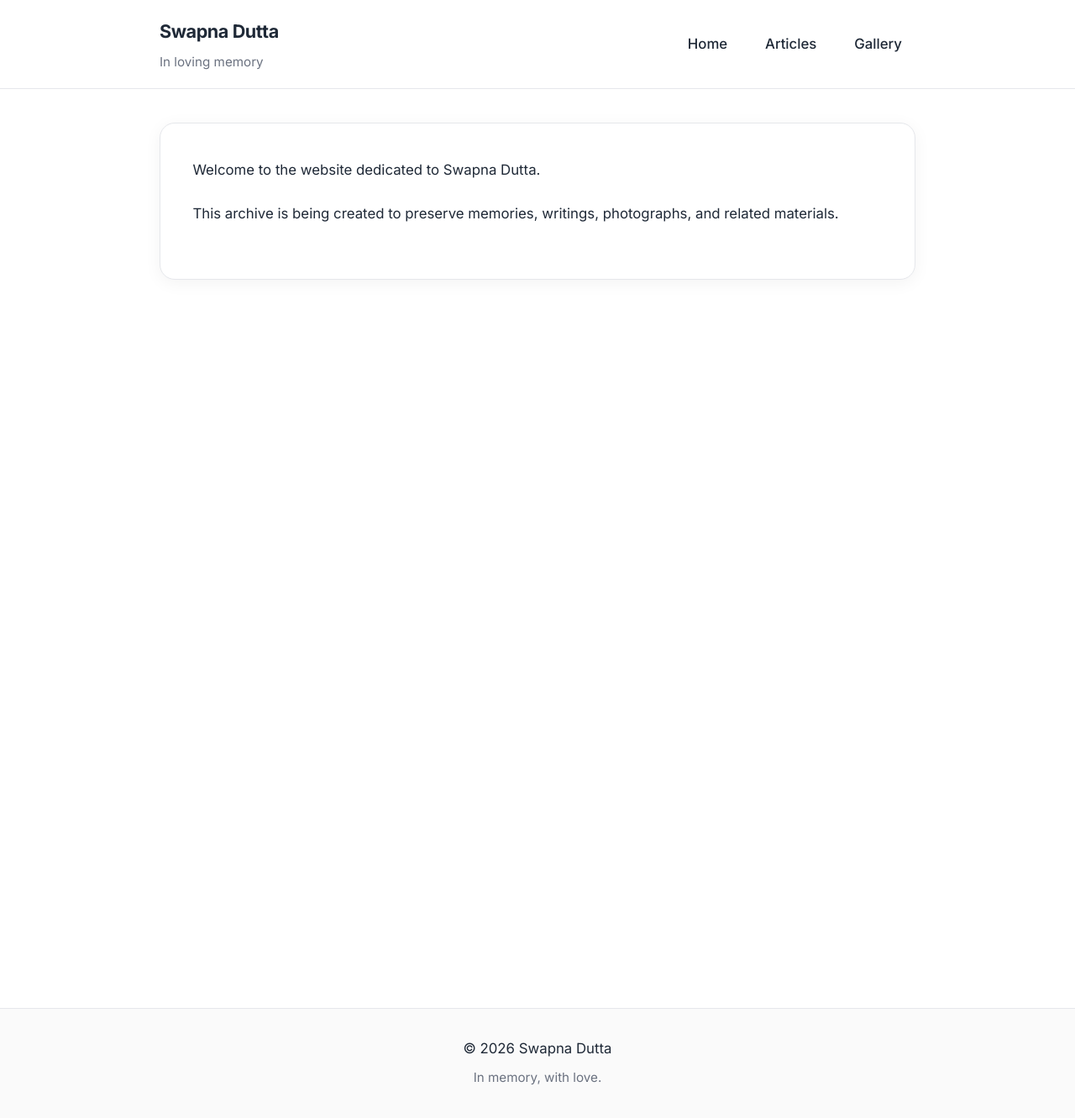
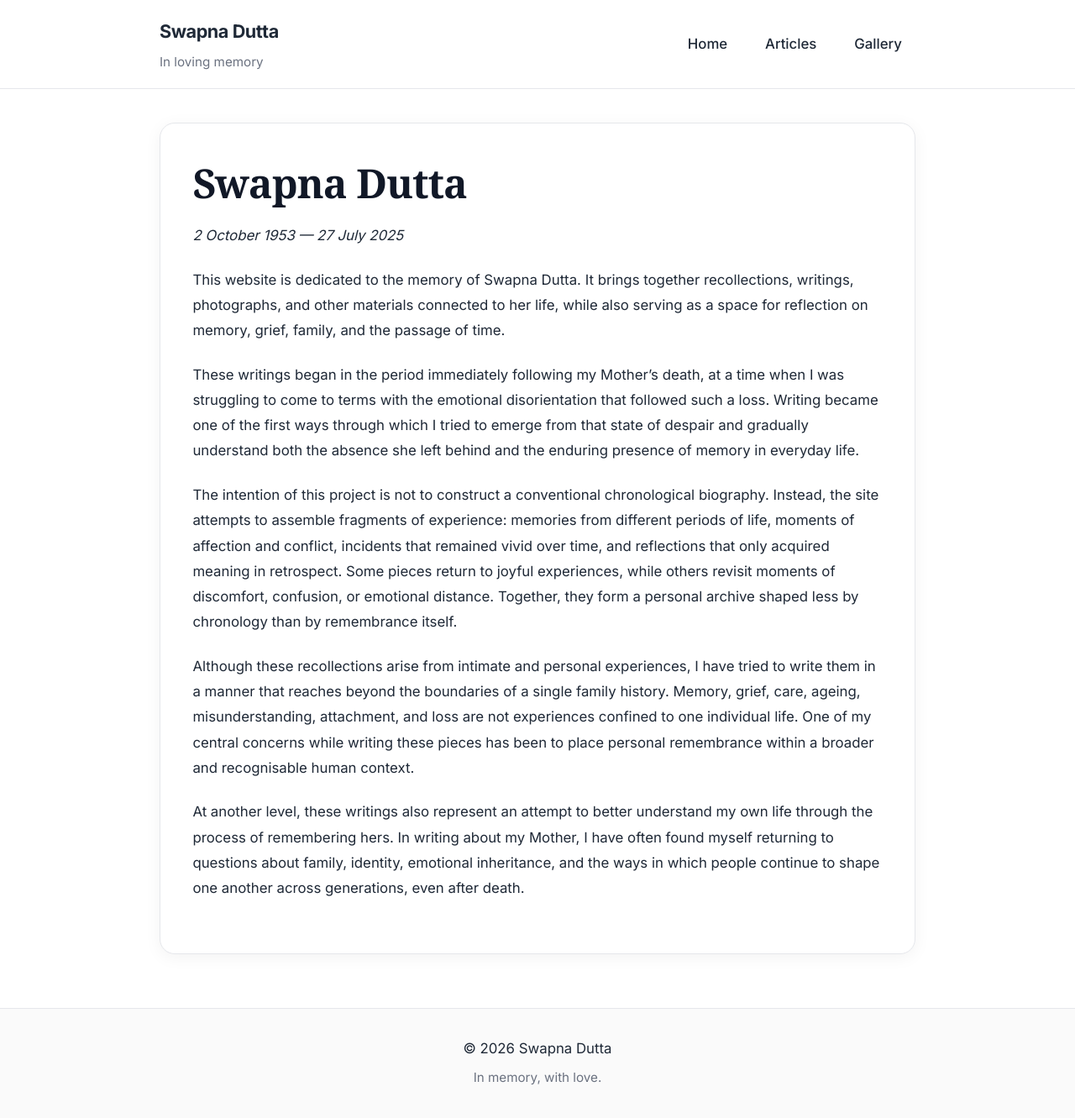
Before and after one commit to titodutta/swapnadutta, a Jekyll site: the page built from index.md, in a window 1280 px wide and 1335 px high. Shown: the top 1331 px of the window at 84% size. Built offline with Jekyll 4.4.1, drawn with Linux system fonts in a browser that asks for light colours.

Commit message:
Update index.md

```diff
--- a/index.md
+++ b/index.md
@@ -2,8 +2,22 @@
 layout: default
 lang: en
 title: Home
+description: "Memorial and archival website dedicated to Swapna Dutta."
+categories: [Project pages]
+permalink: /
+created: 2026-05-14
 ---
 
-Welcome to the website dedicated to Swapna Dutta.
+# Swapna Dutta
 
-This archive is being created to preserve memories, writings, photographs, and related materials.
+*2 October 1953 — 27 July 2025*
+
+This website is dedicated to the memory of Swapna Dutta. It brings together recollections, writings, photographs, and other materials connected to her life, while also serving as a space for reflection on memory, grief, family, and the passage of time.
+
+These writings began in the period immediately following my Mother's death, at a time when I was struggling to come to terms with the emotional disorientation that followed such a loss. Writing became one of the first ways through which I tried to emerge from that state of despair and gradually understand both the absence she left behind and the enduring presence of memory in everyday life.
+
+The intention of this project is not to construct a conventional chronological biography. Instead, the site attempts to assemble fragments of experience: memories from different periods of life, moments of affection and conflict, incidents that remained vivid over time, and reflections that only acquired meaning in retrospect. Some pieces return to joyful experiences, while others revisit moments of discomfort, confusion, or emotional distance. Together, they form a personal archive shaped less by chronology than by remembrance itself.
+
+Although these recollections arise from intimate and personal experiences, I have tried to write them in a manner that reaches beyond the boundaries of a single family history. Memory, grief, care, ageing, misunderstanding, attachment, and loss are not experiences confined to one individual life. One of my central concerns while writing these pieces has been to place personal remembrance within a broader and recognisable human context.
+
+At another level, these writings also represent an attempt to better understand my own life through the process of remembering hers. In writing about my Mother, I have often found myself returning to questions about family, identity, emotional inheritance, and the ways in which people continue to shape one another across generations, even after death.
```
